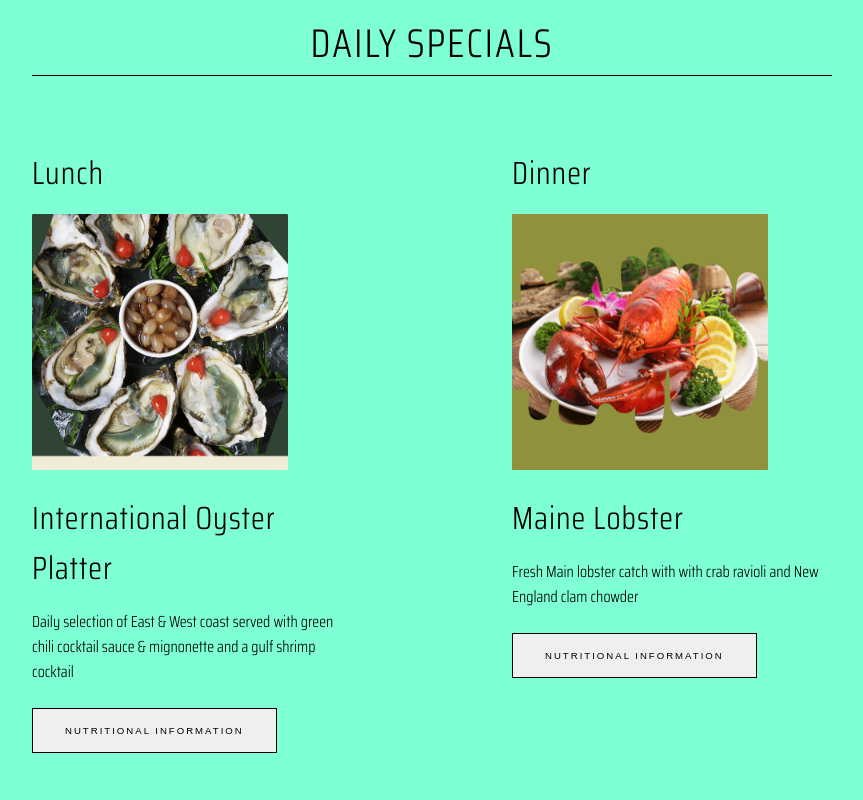
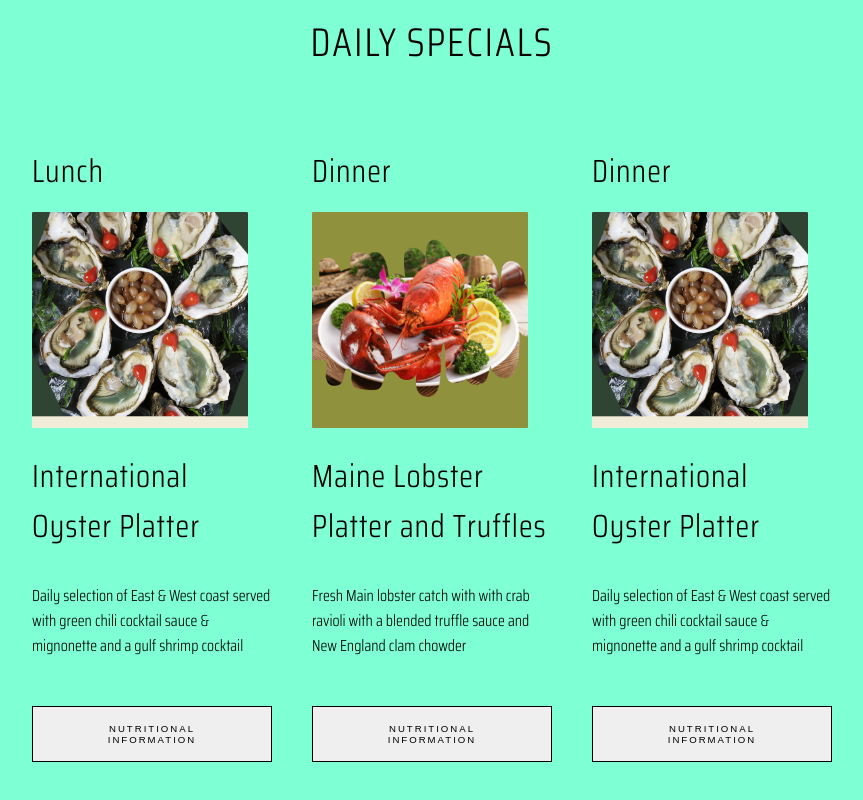
Before and after one commit to Unratedcolors/-OneDrive-Desktop-web-dev-ss-css-project, a plain HTML site: page index.html in a window 1280 px wide. Shown: the part 1060-1860 px from the top of the page, without its empty margins (208-1071 px from the left). Drawn offline with Linux system fonts and the light colour scheme.

Commit message:
new menu item

```diff
--- a/index.html
+++ b/index.html
@@ -92,9 +92,17 @@
             <section class="class-container three-columns-container-md__item">
               <h3 class="column-heading">Dinner</h3>
               <img src="./Assets/Chef Geo (1).png" alt="fancy dinner." />
-              <h4 class="column-heading">Maine Lobster</h4>
+              <h4 class="column-heading">Maine Lobster Platter and Truffles</h4>
               <p class="column-p">
-                Fresh Main lobster catch with with crab ravioli and New England clam chowder </p>
+                Fresh Main lobster catch with with crab ravioli with a blended truffle sauce and New England clam chowder </p>
+              <button class="btn">Nutritional Information</button>
+            </section>
+            <section class="class-container three-columns-container-md__item">
+              <h3 class="column-heading">Dinner</h3>
+              <img src="./Assets/Chef Geo (2).png" alt="fancy lunch." />
+              <h4 class="column-heading">International Oyster Platter</h4>
+              <p class="column-p">
+                Daily selection of East & West coast served with green chili cocktail sauce & mignonette and a gulf shrimp cocktail</p>
               <button class="btn">Nutritional Information</button>
             </section>
               </div>
--- a/stylescss/styles.css
+++ b/stylescss/styles.css
@@ -129,7 +129,6 @@ img {
   text-transform: uppercase;
   font-weight: 300;
   letter-spacing: 2px;
-  border-bottom: 1px solid black
 }
 
 /* articles area
@@ -138,6 +137,7 @@ img {
 .three-columns-container-md {
  display: flex;
  justify-content: space-between;
+ column-gap: 40px;
 }
 
 .three-columns-container-md__item {
@@ -153,11 +153,11 @@ img {
 }
 
 .column-p {
-  margin: 0.5rem 0;
+  margin: 2rem 0;
 }
 
 .three-columns-container-md__item  img {
-width: 80%;
+width: 90%;
 border-radius: 1.25px;
 }
 
```
